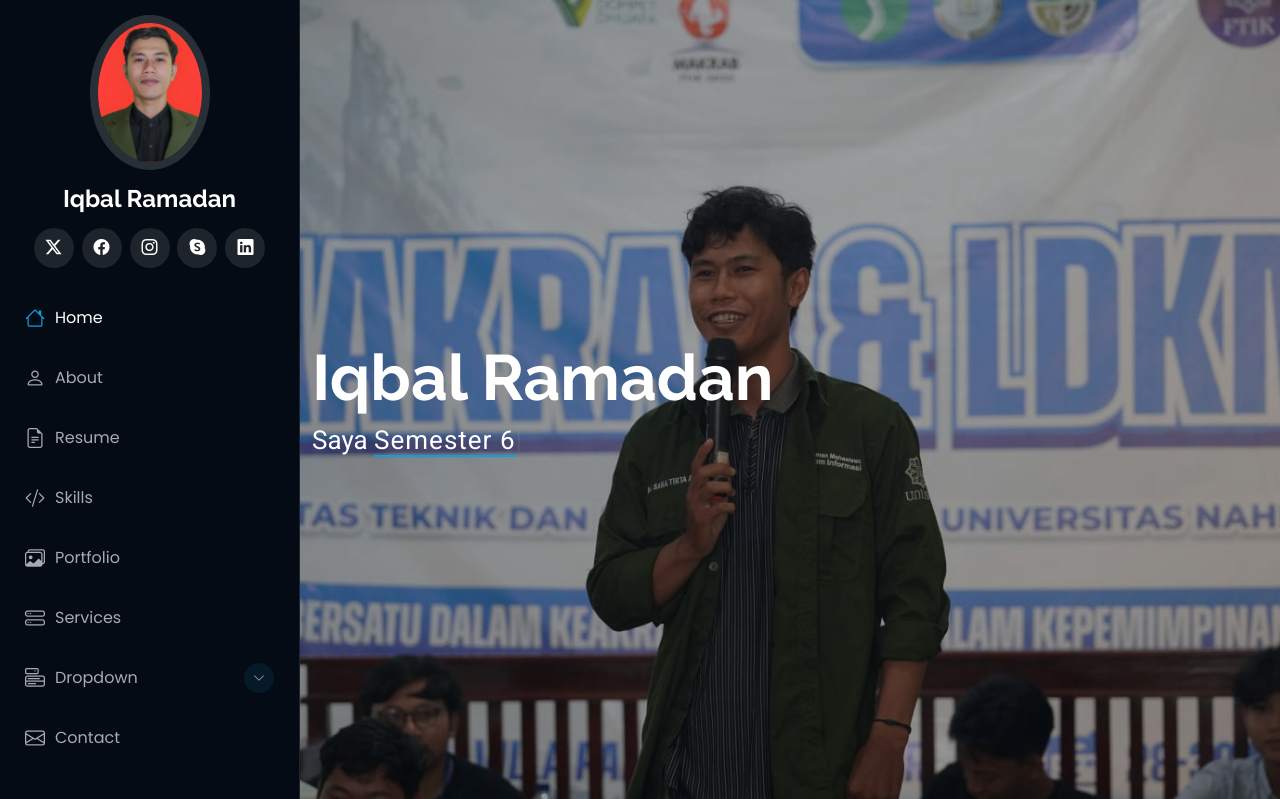
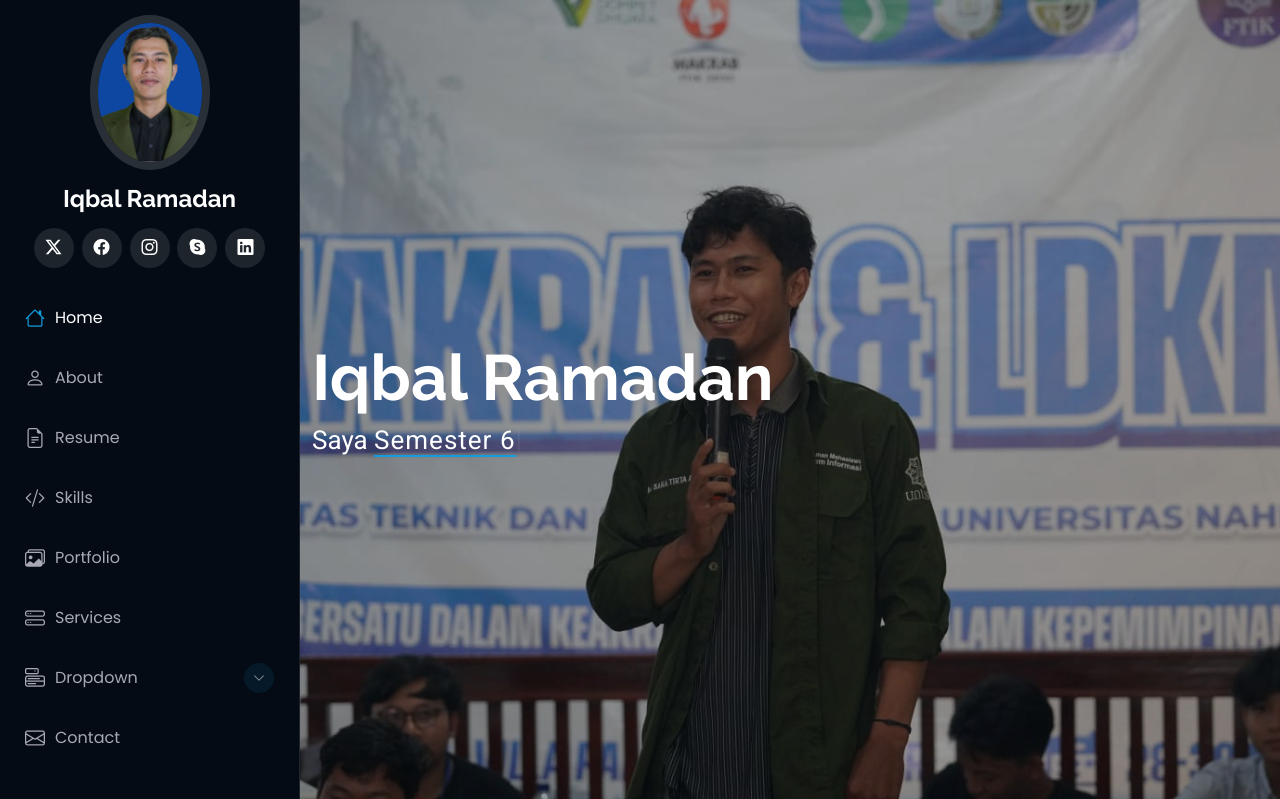
Before and after one commit to iqbalr22/pawf, a CodeIgniter 4 app: the page made by project2/app/Views/v_portfolio.php in a window 1280 px wide. Shown: the top 799 px of the page. Run offline with PHP 8.4 and a stand-in for CodeIgniter, Linux system fonts and the light colour scheme; the template is opened without the code that fills it, so the values that code supplies are empty; some libraries are stand-ins or nearby versions.

Commit message:
portfolio

```diff
--- a/project2/app/Views/layouts/header.php
+++ b/project2/app/Views/layouts/header.php
@@ -42,7 +42,7 @@
     <i class="header-toggle d-xl-none bi bi-list"></i>
 
     <div class="profile-img">
-      <img src="assets/img/profil-img.jpg" alt="" class="img-fluid rounded-circle">
+      <img src="assets/img/profile.jpg" alt="" class="img-fluid rounded-circle">
     </div>
 
     <a href="index.html" class="logo d-flex align-items-center justify-content-center">
```
Also changed, not shown: project2/public/assets/img/profile.jpg (added).
